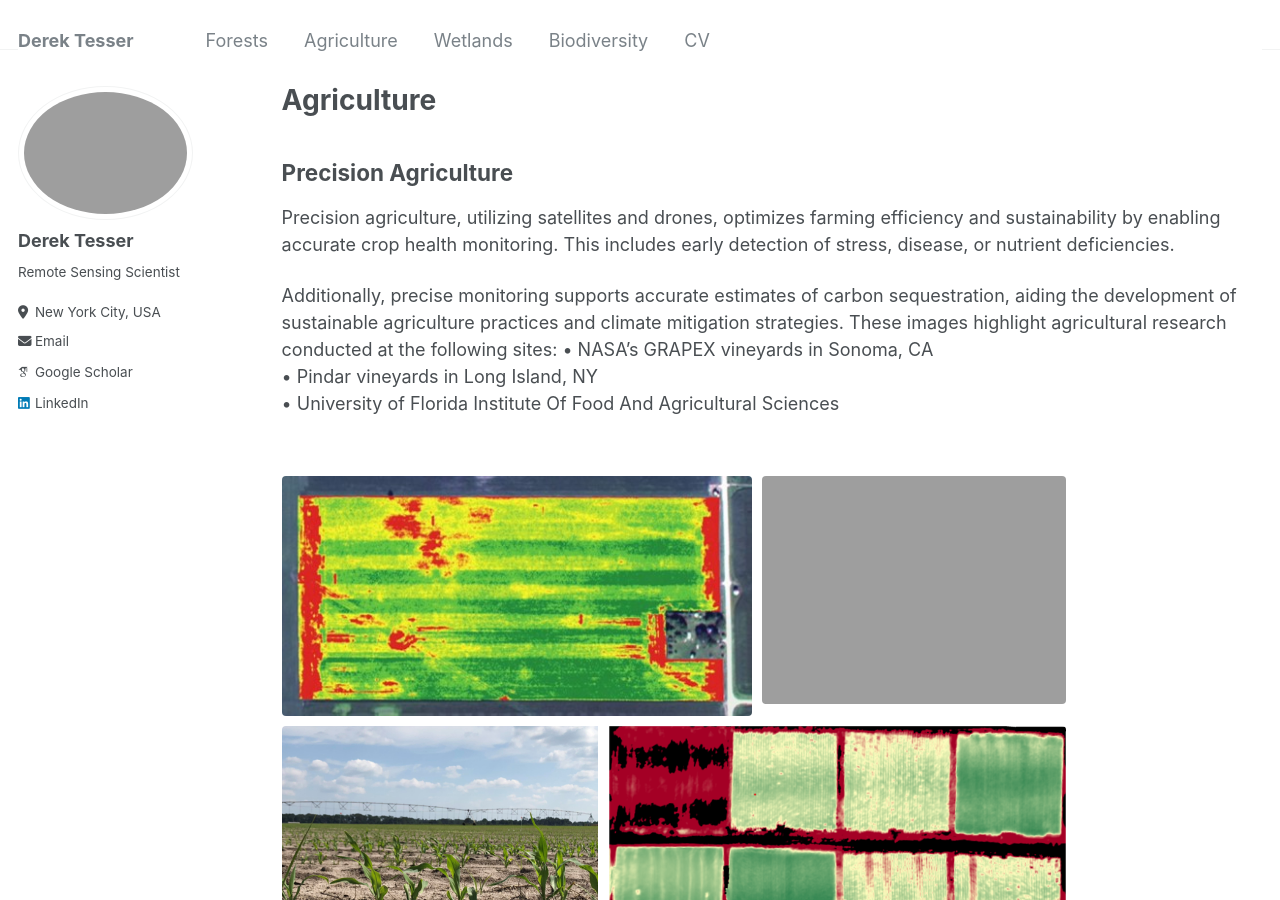
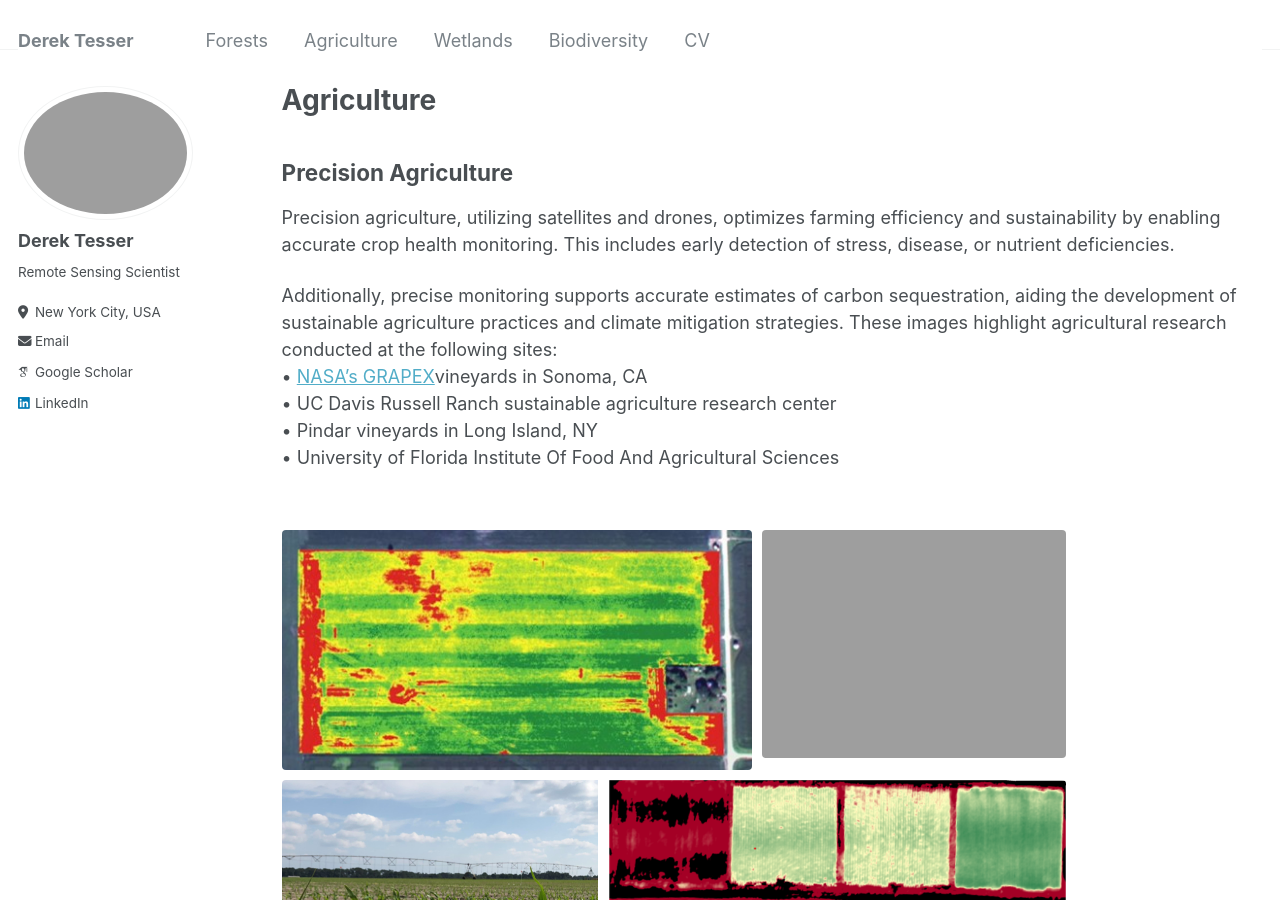
Before and after one commit to dstesser/dstesser.github.io, a Jekyll site: the page built from _pages/agriculture.md, in a window 1280 px wide and 900 px high. Built offline with Jekyll 4.4.1, drawn with Linux system fonts in a browser that asks for light colours; some web fonts are replaced.

Commit message:
Update agriculture.md

```diff
--- a/_pages/agriculture.md
+++ b/_pages/agriculture.md
@@ -12,8 +12,9 @@ author_profile: true
 
 Precision agriculture, utilizing satellites and drones, optimizes farming efficiency and sustainability by enabling accurate crop health monitoring. This includes early detection of stress, disease, or nutrient deficiencies.
 
-Additionally, precise monitoring supports accurate estimates of carbon sequestration, aiding the development of sustainable agriculture practices and climate mitigation strategies. These images highlight agricultural research conducted at the following sites:
-• NASA’s GRAPEX vineyards in Sonoma, CA<br>
+Additionally, precise monitoring supports accurate estimates of carbon sequestration, aiding the development of sustainable agriculture practices and climate mitigation strategies. These images highlight agricultural research conducted at the following sites:<br>
+•  <a href="https://www.nasa.gov/centers-and-facilities/ames/raising-a-glass-in-wine-country-to-better-water-management/" target="_blank">NASA’s GRAPEX</a>vineyards in Sonoma, CA<br>
+• UC Davis Russell Ranch sustainable agriculture research center<br>
 • Pindar vineyards in Long Island, NY<br>
 • University of Florida Institute Of Food And Agricultural Sciences<br>
 
```
